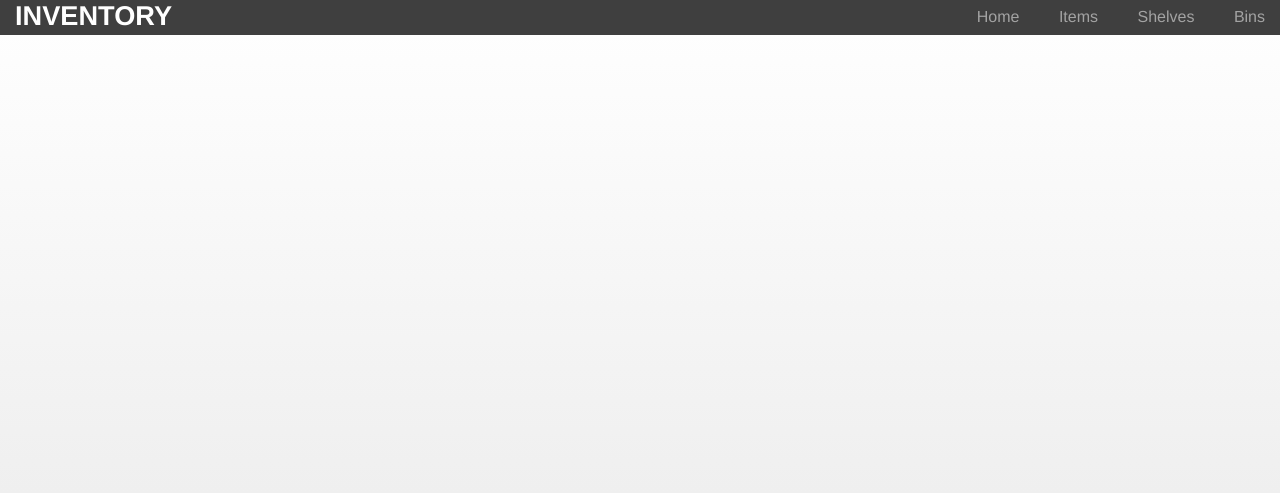
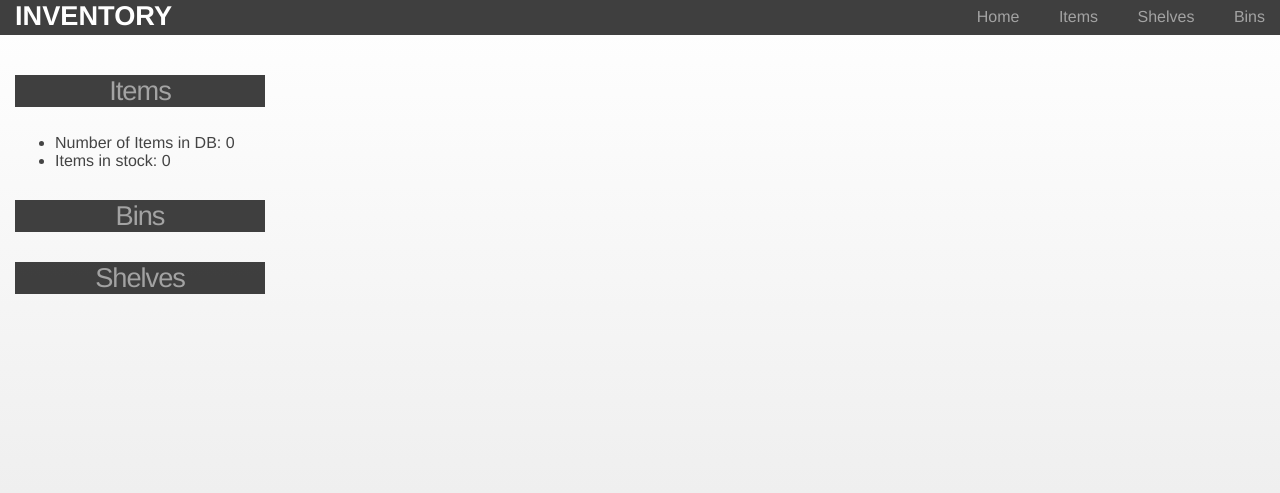
Before and after one commit to im-auld/Flask_Inventory_Manager, a Flask app: page / in a window 1280 px wide. Shown: the top 493 px of the page. Run offline with Flask 2, Linux system fonts and the light colour scheme; some libraries are stand-ins or nearby versions.

Commit message:
Created basic UI

```diff
--- a/templates/home.html
+++ b/templates/home.html
@@ -1,4 +1,29 @@
 {% extends 'layout.html' %}
-{% block content %}
-    <p>Hello from the Home Page</p>
-{%  endblock %}
+{% block sidebar %}
+    <div id="accordion">
+        <h3>Items</h3>
+        <ul>
+            <li>Number of Items in DB: {{ item_list|length }}</li>
+            <li>Items in stock: {{ bin_item_list|length }}</li><!-- TODO: Replace with sum of items in stock -->
+        </ul>
+        <h3>Bins</h3>
+        <ul>
+            <li>Number of Bins: {{ bin_list|length }}</li>
+        </ul>
+        <h3>Shelves</h3>
+        <ul>
+            <li>Number of Shelves: {{ shelf_list|length }}</li>
+        </ul>
+    </div>
+{% endblock %}<!-- end sidebar -->
+{% block main_content %}
+    {% for stock in bin_item_list %}
+        <div class="stock">
+            <ul>
+                <li>Item: {{ stock.item_id }}</li>
+                <li>Bin: {{ stock.bin_id }}</li>
+                <li>QTY: {{ stock.qty }}</li>
+            </ul>
+        </div>
+    {% endfor %}
+{%  endblock %} <!-- end main_content -->
```
